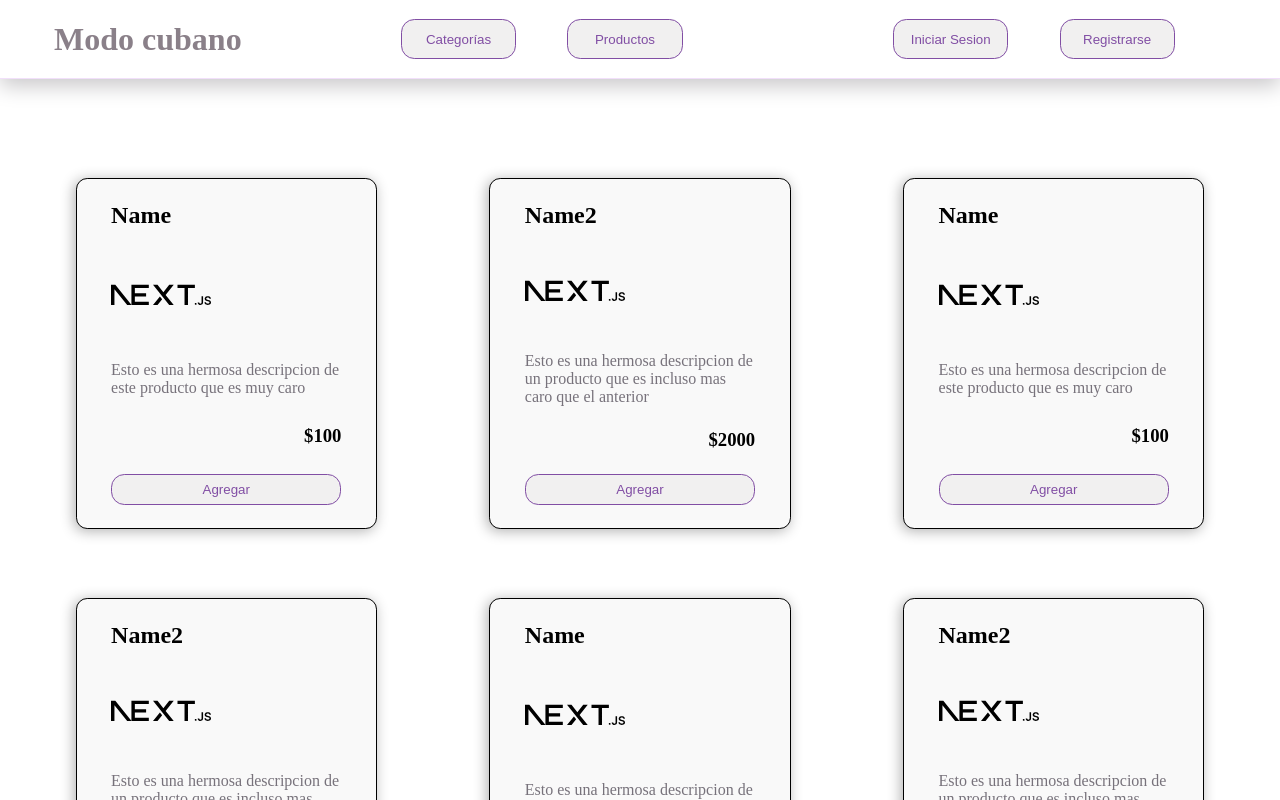
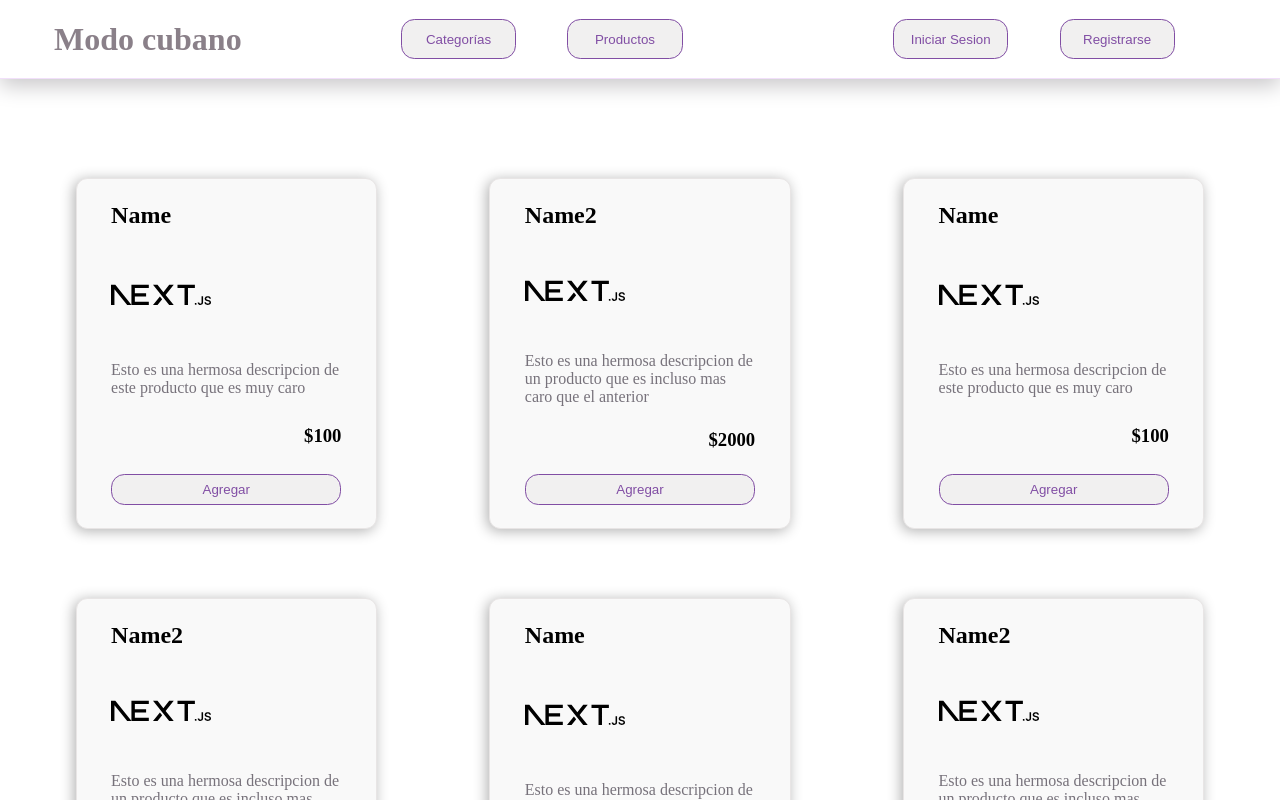
Before and after one commit to frankperez-github/modo-cubano, a Next.js app: page / in a window 1280 px wide. Shown: the top 800 px of the page. Built offline with nearby package versions, Linux system fonts and the light colour scheme.

Commit message:
fixing products styles

```diff
--- a/src/pages/index.js
+++ b/src/pages/index.js
@@ -1,5 +1,4 @@
 import Head from 'next/head'
-import Image from 'next/image'
 import { useState } from 'react'
 import Header from '../components/Header'
 import Gallery from '../components/Gallery'
--- a/src/styles/globals.css
+++ b/src/styles/globals.css
@@ -103,6 +103,7 @@ input
   margin: 3% 1%;
   padding: 1% 3%;
   border: solid;
+  border-color: rgb(232, 229, 229);
   border-width: 1px;
   border-radius: 0.7em;
   text-align: left;
```
